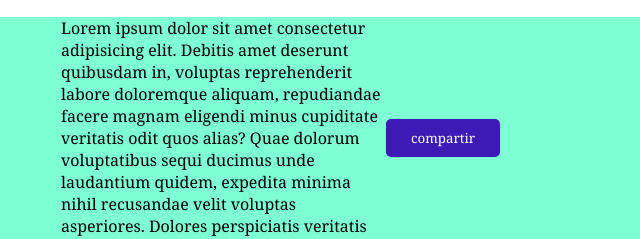
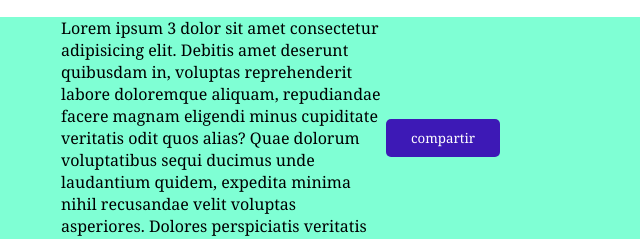
Before and after one commit to JIToscano/58015, a plain HTML site: page index.html in a window 1280 px wide. Shown: the part 1976-2215 px from the top of the page, 579-1219 px from the left. Drawn offline with Linux system fonts and the light colour scheme.

Commit message:
agregue un 3

```diff
--- a/index.html
+++ b/index.html
@@ -85,7 +85,7 @@
     <footer class="piedepagina">
         <iframe class="mapapie" src="https://www.google.com/maps/embed?pb=!1m18!1m12!1m3!1d3284.016713573646!2d-58.384145324502924!3d-34.60373887295426!2m3!1f0!2f0!3f0!3m2!1i1024!2i768!4f13.1!3m3!1m2!1s0x4aa9f0a6da5edb%3A0x11bead4e234e558b!2sObelisco!5e0!3m2!1ses-419!2sar!4v1688061903931!5m2!1ses-419!2sar" width="100" height="75" style="border:0;" allowfullscreen="" loading="lazy" referrerpolicy="no-referrer-when-downgrade"></iframe>
         <h2 class="redes">Seguinos en nuestras redes</h2>
-        <p class="contacto">Lorem ipsum dolor sit amet consectetur adipisicing elit. Debitis amet deserunt quibusdam in, voluptas reprehenderit labore doloremque aliquam, repudiandae facere magnam eligendi minus cupiditate veritatis odit quos alias? Quae dolorum voluptatibus sequi ducimus unde laudantium quidem, expedita minima nihil recusandae velit voluptas asperiores. Dolores perspiciatis veritatis obcaecati sapiente repellendus ad.</p>
+        <p class="contacto">Lorem ipsum 3 dolor sit amet consectetur adipisicing elit. Debitis amet deserunt quibusdam in, voluptas reprehenderit labore doloremque aliquam, repudiandae facere magnam eligendi minus cupiditate veritatis odit quos alias? Quae dolorum voluptatibus sequi ducimus unde laudantium quidem, expedita minima nihil recusandae velit voluptas asperiores. Dolores perspiciatis veritatis obcaecati sapiente repellendus ad.</p>
         <button class="button2">compartir</button>
     </footer>
 </body>
```
